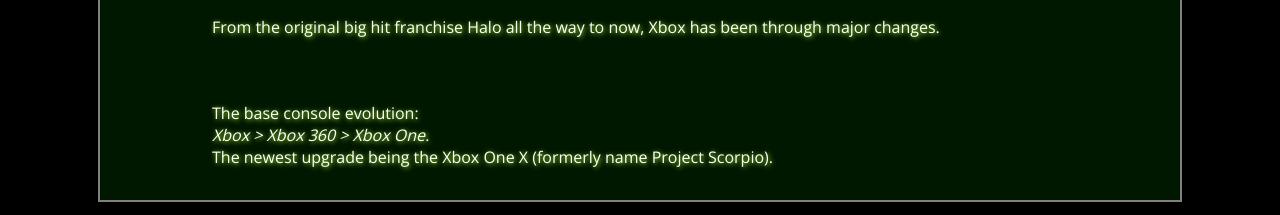
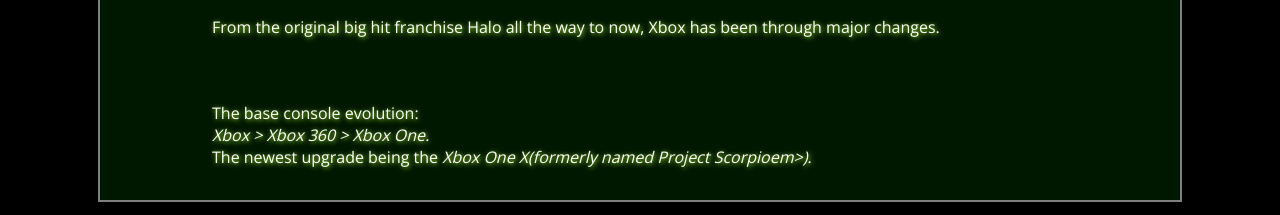
Before and after one commit to LstChanceMadrid/lstchancemadrid.github.io, a plain HTML site: page index.html in a window 1280 px wide. Shown: the part 874-1089 px from the top of the page. Drawn offline with nearby package versions, Linux system fonts and the light colour scheme.

Commit message:
Add files via upload

```diff
--- a/index.html
+++ b/index.html
@@ -18,7 +18,7 @@
         <li>community</li>
     </ul>
     <p>From the original big hit franchise Halo all the way to now, Xbox has been through major changes.</p>
-    <p>The base console evolution:<br><em>Xbox > Xbox 360 > Xbox One.</em><br>The newest upgrade being the Xbox One X (formerly name Project Scorpio).</p>
+    <p>The base console evolution:<br><em>Xbox > Xbox 360 > Xbox One.</em><br>The newest upgrade being the <em>Xbox One X<em>(formerly named <em>Project Scorpio</em>em>).</p>
 
     <script src="scripts/main.js"></script>
 </body>
```
